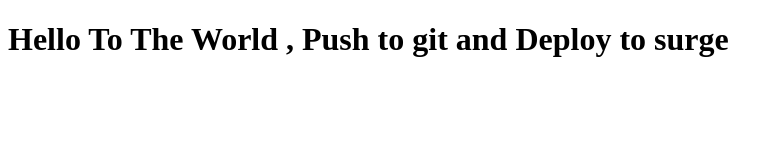
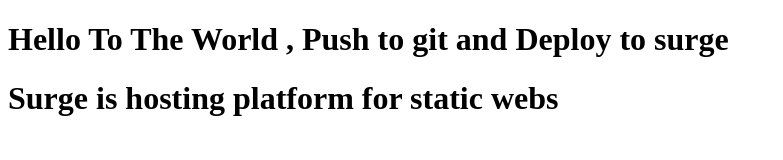
Before and after one commit to WaqasMumtaz/LearningProject, a plain HTML site: page index.html in a window 1280 px wide. Shown: the whole page, without its empty margins (0-783 px from the left). Drawn offline with Linux system fonts and the light colour scheme.

Commit message:
some changing in index file

```diff
--- a/index.html
+++ b/index.html
@@ -8,5 +8,7 @@
 </head>
 <body>
     <h1>Hello To The World , Push to git and Deploy to surge </h1>
+    <h1>Surge is hosting platform for static webs </h1>
+
 </body>
 </html>
```
